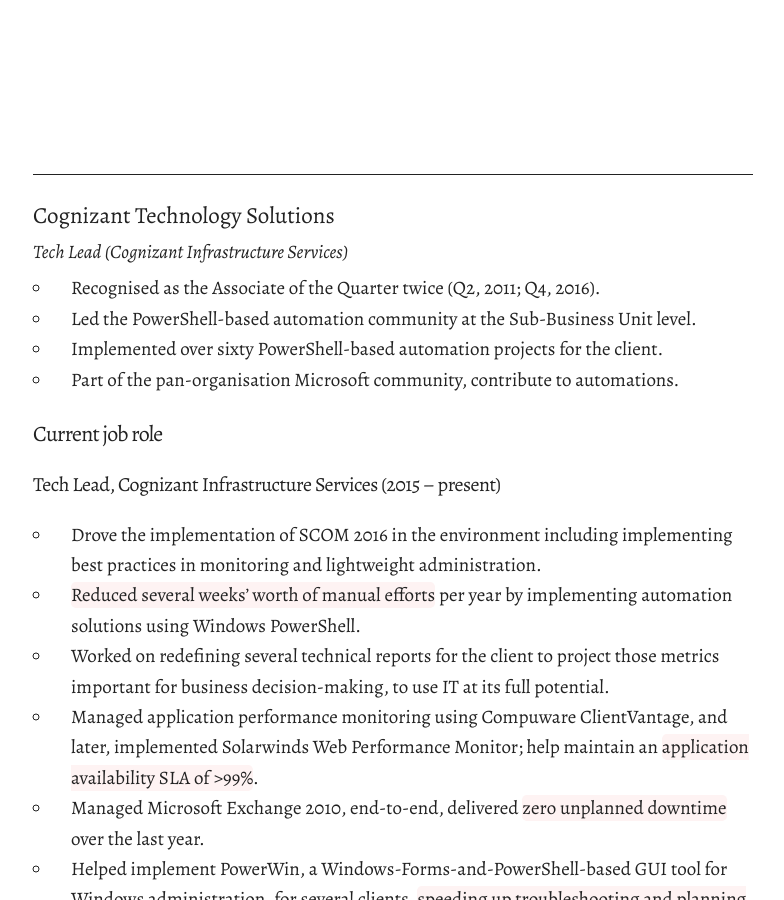
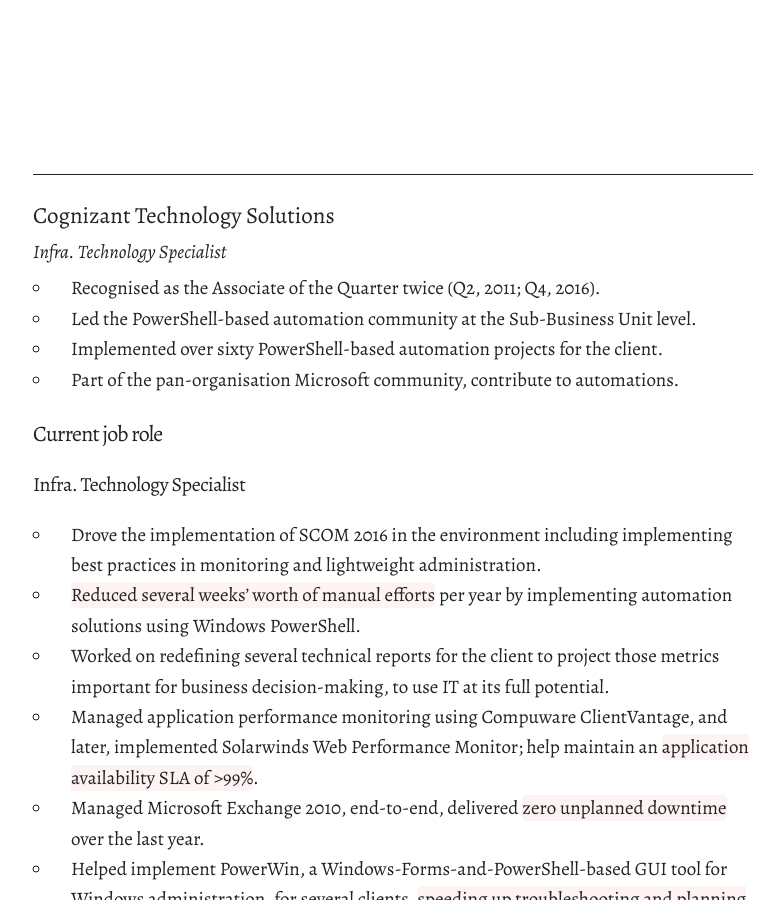
Before and after one commit to theramiyer/resume, a Jekyll site: the page built from data/_experience/cognizant-technology-solutions.md, in a window 1280 px wide and 900 px high. Shown: the whole window, without its empty margins (247-1031 px from the left). Built offline with Jekyll 4.4.1, drawn with Linux system fonts in a browser that asks for light colours; nearby versions of some CDN libraries; some of the changed text lies outside the part shown.

Commit message:
Update experience at Cognizant

```diff
--- a/data/_experience/cognizant-technology-solutions.md
+++ b/data/_experience/cognizant-technology-solutions.md
@@ -2,7 +2,7 @@
 layout: page
 title: "Cognizant Technology Solutions"
 tenure: "2010 – present"
-subtitle: "Tech Lead (Cognizant Infrastructure Services)"
+subtitle: "Infra. Technology Specialist"
 ---
 
 - Recognised as the Associate of the Quarter twice (Q2, 2011; Q4, 2016).
@@ -13,7 +13,7 @@
 
 #### Current job role
 
-##### Tech Lead, Cognizant Infrastructure Services (2015 -- present)
+##### Infra. Technology Specialist
 
 - Drove the implementation of SCOM&nbsp;2016 in the environment including implementing best practices in monitoring and lightweight administration.
 - **Reduced several weeks' worth of manual efforts** per year by implementing automation solutions using Windows PowerShell.
@@ -47,9 +47,3 @@
 - Solarwinds Web Performance Monitor
 - Microsoft System Center Endpoint Protection
 - Windows Server 2008&nbsp;R2, 2012&nbsp;R2
-
-#### Past experience
-
-- Sr. Systems Executive, Cognizant ITIS (2012 -- 2015)
-- Systems Executive, Cognizant ITIS (2011 -- 2012)
-- Graduate Trainee, Cognizant IT Infrastructure Services (2010 -- 2011)
```
